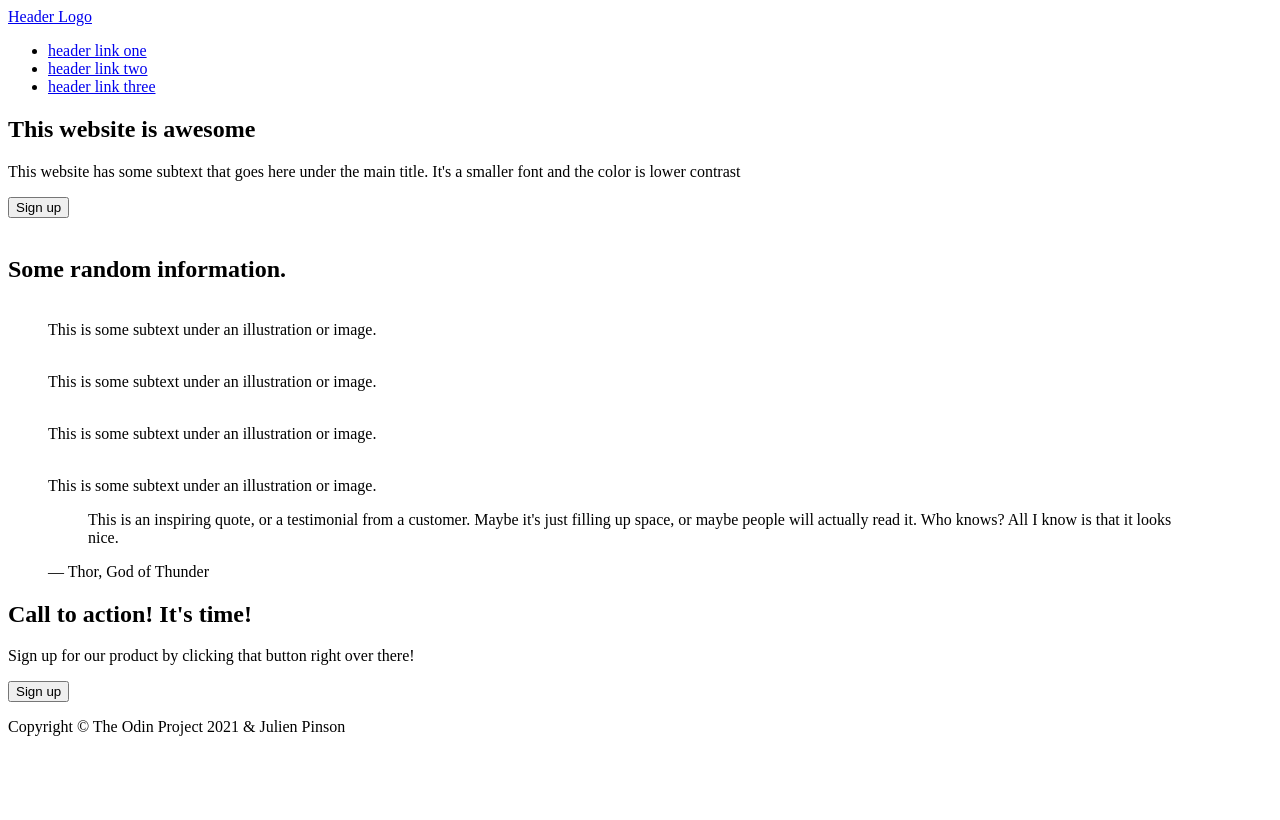
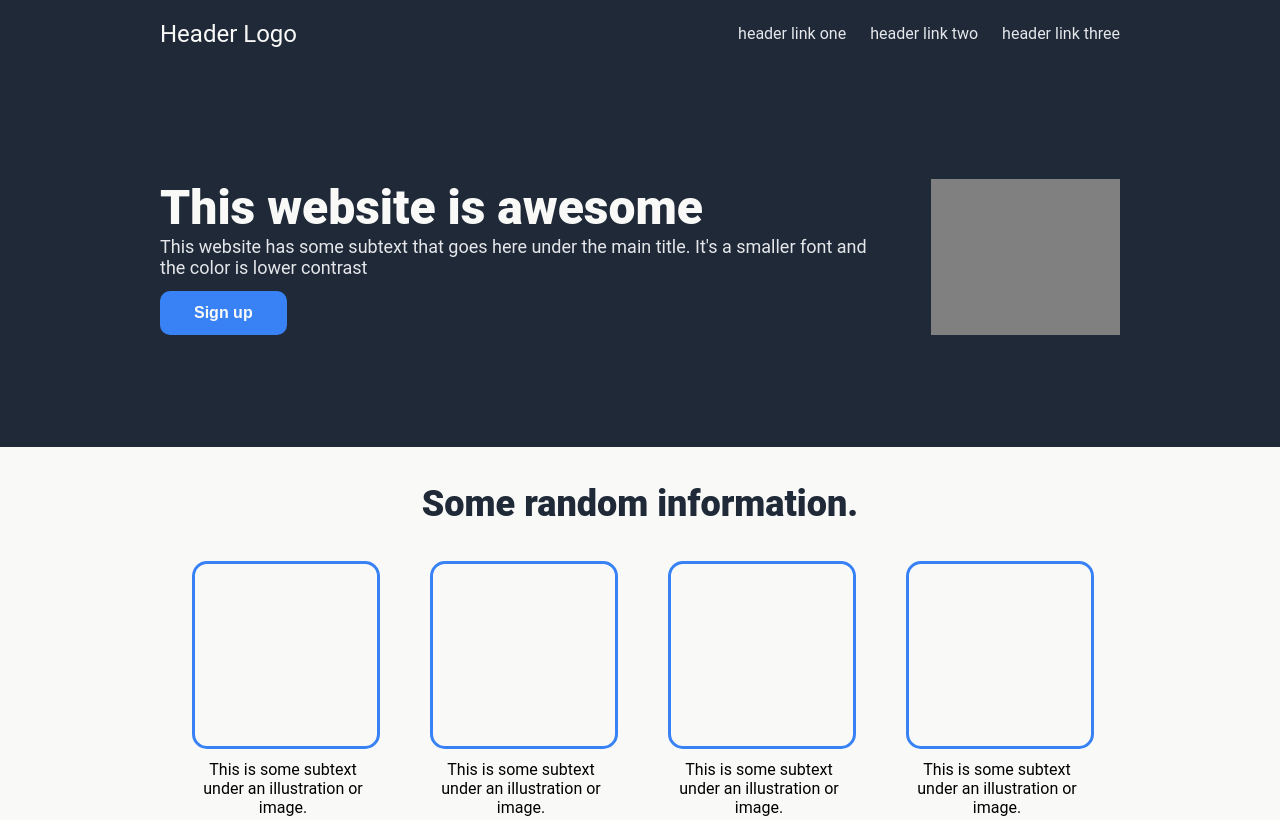
Before and after one commit to PinsonJulien/odin-landing-page, a plain HTML site: page index.html in a window 1280 px wide. Shown: the top 820 px of the page. Drawn offline with Linux system fonts and the light colour scheme; the site is published under a folder, as on GitHub Pages, so addresses that start at the root find nothing.

Commit message:
Fixed path issue
Github page wasn't loading neither the CSS nor the favicon

```diff
--- a/index.html
+++ b/index.html
@@ -2,8 +2,8 @@
 <html>
   <head>
     <title>Odin - Landing page</title>
-    <link rel="icon" type="image/x-icon" href="/favicon.ico">
-    <link rel="stylesheet" href="/css/main.css">
+    <link rel="icon" type="image/x-icon" href="favicon.ico">
+    <link rel="stylesheet" href="css/main.css">
   </head>
 
   <body>
```
